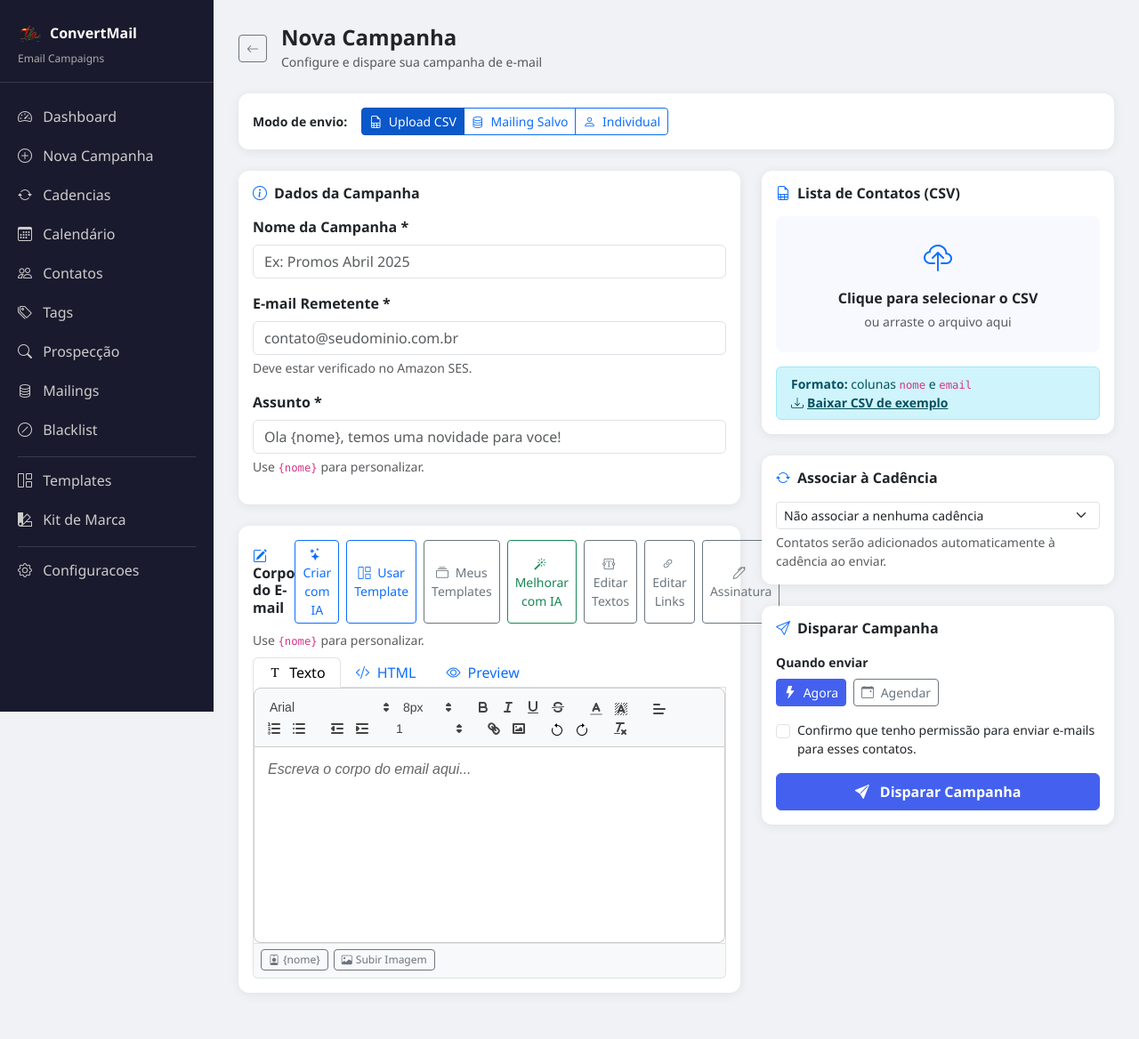
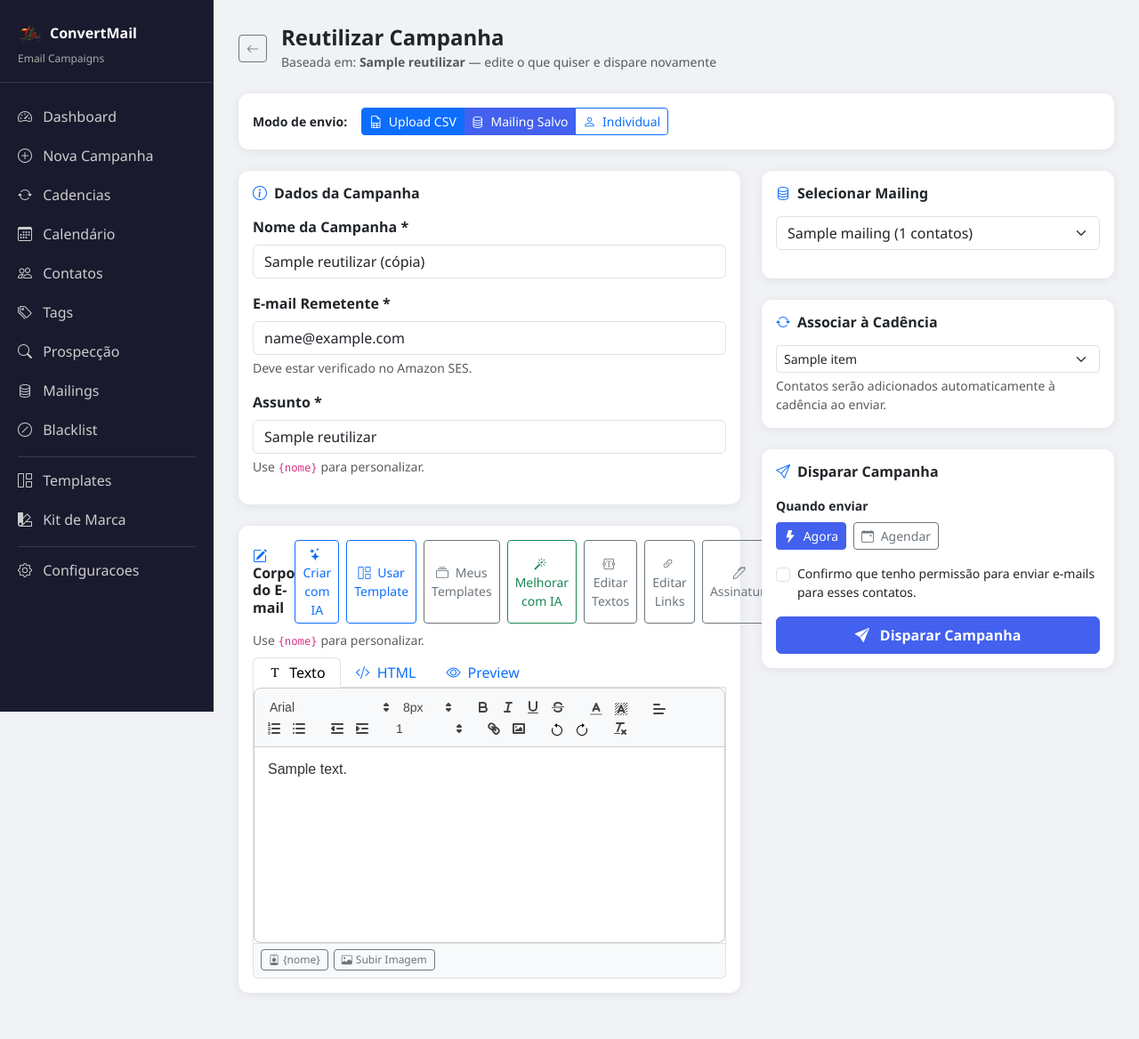
Before and after one commit to mentoriadathay-boop/ses-email-marketing, a Python web app: template templates/nova_campanha.html in a window 1280 px wide. Shown: the whole page at 89% size. Run offline with Jinja, Linux system fonts and the light colour scheme; the template is opened without the code that fills it: most values are stand-ins (such as "Sample title", 1, 10 or a date in 2020); some libraries are stand-ins or nearby versions.

Commit message:
Add campaign reuse feature to save and relaunch campaigns
- Create /campanha/<id>/reutilizar endpoint that loads campaign data
- Pre-fill campaign name (with "cópia" suffix), sender, subject, and body
- Auto-select mailing and sequence if the original campaign had them
- Add "Reutilizar Campanha" button on campaign detail page
- Add reuse icon button on dashboard campaign list
- Skip auto-signature when reusing (preserves original body)

Co-Authored-By: Claude Opus 4.6 <noreply@anthropic.com>
Claude-Session: https://claude.ai/code/session_01LiEJtZWc5azy3PeZaPSsD7

```diff
--- a/templates/nova_campanha.html
+++ b/templates/nova_campanha.html
@@ -5,8 +5,14 @@
     <i class="bi bi-arrow-left"></i>
   </a>
   <div>
-    <h4 class="fw-bold mb-0">Nova Campanha</h4>
-    <small class="text-muted">Configure e dispare sua campanha de e-mail</small>
+    <h4 class="fw-bold mb-0">{{ 'Reutilizar Campanha' if reutilizar else 'Nova Campanha' }}</h4>
+    <small class="text-muted">
+      {% if reutilizar %}
+        Baseada em: <strong>{{ reutilizar.name }}</strong> — edite o que quiser e dispare novamente
+      {% else %}
+        Configure e dispare sua campanha de e-mail
+      {% endif %}
+    </small>
   </div>
 </div>
 
@@ -47,18 +53,21 @@
           <div class="mb-3">
             <label class="form-label fw-semibold">Nome da Campanha *</label>
             <input type="text" name="campaign_name" class="form-control"
-              placeholder="Ex: Promos Abril 2025" required>
+              placeholder="Ex: Promos Abril 2025"
+              value="{{ reutilizar.name + ' (cópia)' if reutilizar else '' }}" required>
           </div>
           <div class="mb-3">
             <label class="form-label fw-semibold">E-mail Remetente *</label>
             <input type="email" name="sender_email" class="form-control"
-              placeholder="contato@seudominio.com.br" required>
+              placeholder="contato@seudominio.com.br"
+              value="{{ reutilizar.sender_email if reutilizar else '' }}" required>
             <div class="form-text">Deve estar verificado no Amazon SES.</div>
           </div>
           <div class="mb-3">
             <label class="form-label fw-semibold">Assunto *</label>
             <input type="text" name="subject" id="subject" class="form-control"
-              placeholder="Ola {nome}, temos uma novidade para voce!" required>
+              placeholder="Ola {nome}, temos uma novidade para voce!"
+              value="{{ reutilizar.subject if reutilizar else '' }}" required>
             <div class="form-text">Use <code>{nome}</code> para personalizar.</div>
           </div>
         </div>
@@ -149,7 +158,7 @@
             <textarea id="textarea-main" name="body_html"
                       class="form-control font-monospace border-top-0 rounded-top-0"
                       rows="14"
-                      placeholder="<p>Ola <strong>{nome}</strong>,</p>"></textarea>
+                      placeholder="<p>Ola <strong>{nome}</strong>,</p>">{{ reutilizar.body if reutilizar else '' }}</textarea>
           </div>
 
           <!-- Preview tab -->
@@ -491,6 +500,7 @@ document.addEventListener('DOMContentLoaded', () => {
 document.addEventListener('DOMContentLoaded', function() {
   const iaHtml = sessionStorage.getItem('ia_html');
   const iaSubject = sessionStorage.getItem('ia_subject');
+  const reutilizarHtml = document.getElementById('textarea-main').value.trim();
   if (iaHtml) {
     document.getElementById('textarea-main').value = iaHtml;
     sessionStorage.removeItem('ia_html');
@@ -503,8 +513,23 @@ document.addEventListener('DOMContentLoaded', function() {
     containerId: 'quill-main',
     textareaId: 'textarea-main',
     subjectId: 'subject',
-    autoSignature: !iaHtml
+    autoSignature: !iaHtml && !reutilizarHtml
   });
+
+  // Pré-selecionar mailing se reutilizando campanha com mailing
+  {% if reutilizar and reutilizar.mailing_id %}
+  const mailingSelect = document.getElementById('mailing_id');
+  if (mailingSelect) {
+    mailingSelect.value = '{{ reutilizar.mailing_id }}';
+    setSendMode('mailing');
+  }
+  {% endif %}
+
+  // Pré-selecionar cadência se reutilizando campanha com cadência
+  {% if reutilizar and reutilizar.sequence_id %}
+  const seqSelect = document.querySelector('select[name="sequence_id"]');
+  if (seqSelect) seqSelect.value = '{{ reutilizar.sequence_id }}';
+  {% endif %}
 
   // Vindo da galeria de templates ("Personalizar com IA") — abre o modal de IA
   // já com o tema pré-preenchido no Passo 3.
```
Also changed, not shown: app.py (+14 -1 lines), templates/campanha_detalhe.html (+7 -1 lines), templates/index.html (+8 -3 lines).
